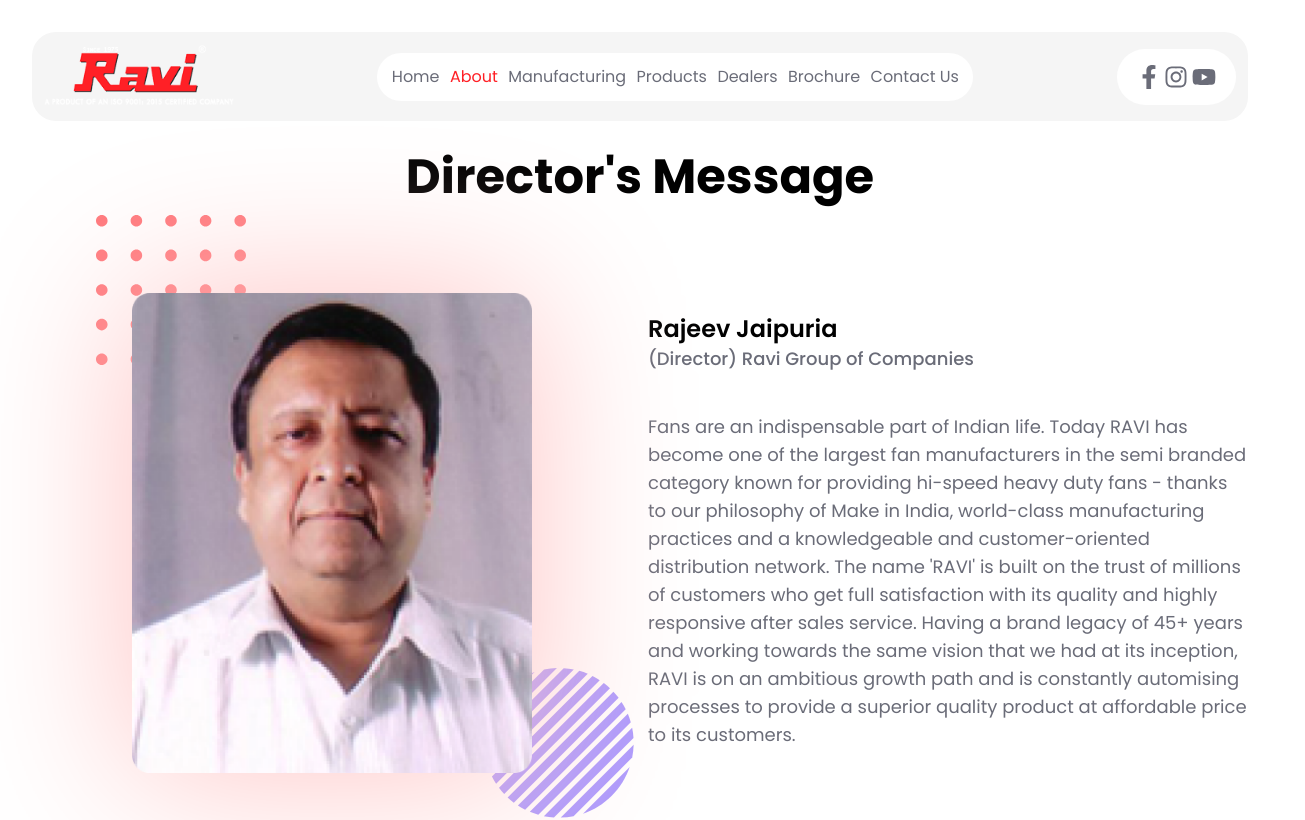
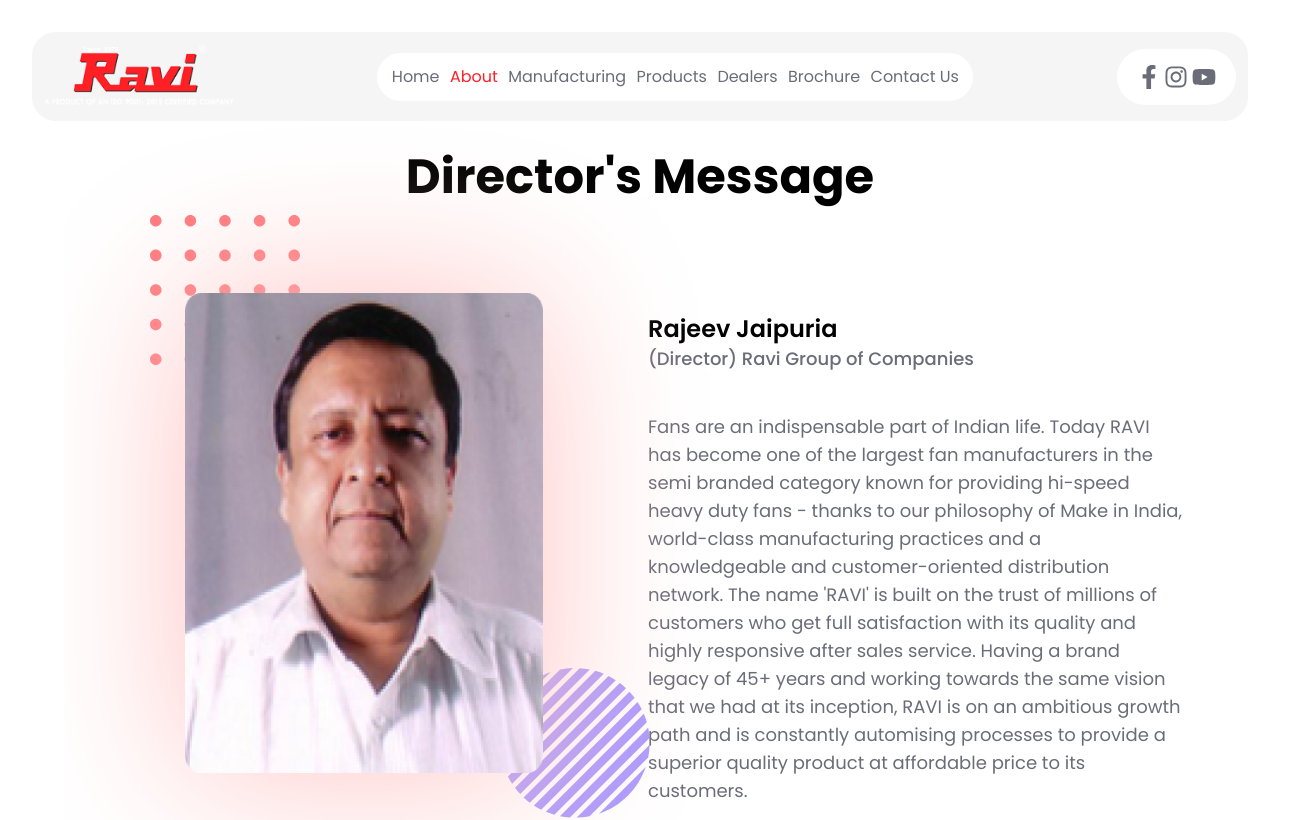
Before and after one commit to atulya-srivastava/ravi-fans, a React (Vite) app: page /directors-message in a window 1280 px wide. Shown: the top 820 px of the page, 1305 px wide, since content can reach past the window. Built offline with nearby package versions, Linux system fonts and the light colour scheme.

Commit message:
fixes overflow in x

```diff
--- a/src/components/Directors Message/DirectorsMessage.jsx
+++ b/src/components/Directors Message/DirectorsMessage.jsx
@@ -73,7 +73,7 @@
   };
 
   return (
-    <div className="-z-20">
+    <div className="-z-20 w-[90%] mx-auto">
       <Slider {...settings}>
         {dms.map((dms) => (
           <DirectorsMessageCarousel
```
